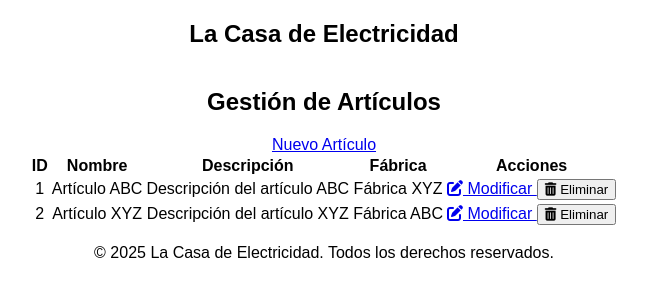
After one commit to vale-guzman/Java_Backend_ByGLOBANT, a Spring app: template SPRING/electricidad/src/main/resources/templates/listaarticulo.html in a window 1280 px wide. The commit adds this page. Shown: the top 300 px of the page, without its empty margins (316-963 px from the left). Run offline with Thymeleaf, Linux system fonts and the light colour scheme; the template is opened without the code that fills it, so the values that code supplies are empty.

Commit message:
Add Templates & Styles

```diff
--- /dev/null
+++ b/SPRING/electricidad/src/main/resources/static/styles.css
@@ -0,0 +1,96 @@
+body {
+
+    font-family: Arial, sans-serif;
+    text-align: center;
+    background-size: cover;
+    color: black;
+    margin: 0;
+    padding: 0;
+    display: flex;
+    flex-direction: column;
+    align-items: center;
+    justify-content: center;
+    height: 100%;
+
+}
+
+.navbar {
+    width: 100%;
+    display: flex;
+    justify-content: right;
+    padding: 15px;
+    /* background: rgba(255, 255, 255, 0.8); */
+    position: absolute;
+    top: 0;
+    left: 0;
+}
+
+.navbar a {
+    text-decoration: none;
+    color: aliceblue;
+    font-weight: normal;
+    margin: 0 10px;
+    padding: 8px 15px;
+    border: 1px solid lightseagreen;
+    border-radius: 5px;
+    background: lightseagreen;
+}
+
+header {
+    /*  background: rgba(255, 255, 255, 0.9); */
+    background-size: cover;
+    height: 80%;
+    display: flex;
+    justify-content: end;
+    margin: 0;
+    padding: 0;
+    /*width: 100%;*/
+}
+
+.container {
+    padding: 0;
+    border-radius: 10px;
+    display: flex;
+    flex-direction: column;
+    align-items: center;
+    justify-content: center;
+    max-width: 500px;
+    width: 100%;
+    margin: 0;
+}
+
+.login-form {
+    width: 100%;
+    margin: 0;
+    padding: 0;
+}
+
+.login-form input {
+    display: block;
+    margin: 10px auto;
+    padding: 12px;
+    width: 90%;
+    max-width: 300px;
+    border: 1px solid #ccc;
+    border-radius: 5px;
+}
+
+.login-form button {
+    padding: 12px 20px;
+    background: lightseagreen;
+    color: aliceblue;
+    border: none;
+    border-radius: 5px;
+    cursor: pointer;
+    width: 90%;
+    max-width: 300px;
+    margin: 0; /* Aumenta el margen entre los botones y el borde */
+}
+
+.separator-image {
+    width: 50%; /* Ajusta el tamaño según lo necesites */
+    max-width: 11%; /* Puedes poner un tamaño máximo */
+    margin: 0; /* Da espacio arriba y abajo de la imagen */
+    /*border-radius: 1px;  Si quieres bordes redondeados en la imagen */
+    padding: 0;
+}
--- /dev/null
+++ b/SPRING/electricidad/src/main/resources/templates/listaarticulo.html
@@ -0,0 +1,83 @@
+<!DOCTYPE html>
+<html lang="es">
+<head>
+    <meta charset="UTF-8">
+    <meta name="viewport" content="width=device-width, initial-scale=1.0">
+    <title>Gestión de Artículos</title>
+    <link rel="stylesheet" href="../static/styles.css">
+    <link rel="stylesheet" href="https://cdnjs.cloudflare.com/ajax/libs/font-awesome/6.0.0-beta3/css/all.min.css">
+</head>
+<body class="lista-articulos">
+
+<!-- Navbar -->
+<header>
+    <nav>
+        <h1>La Casa de Electricidad</h1>
+    </nav>
+</header>
+
+<main class="main-lista-articulos">
+    <section class="form-container">
+        <h2>Gestión de Artículos</h2>
+
+        <!-- Mensajes de éxito o error -->
+        <div class="alert alert-success" id="exito" style="display: none;">¡Operación exitosa!</div>
+        <div class="alert alert-danger" id="error" style="display: none;">¡Hubo un error!</div>
+
+        <a href="#" class="btn">Nuevo Artículo</a>
+
+        <!-- Tabla para mostrar los artículos -->
+        <table class="table lista-articulos-table">
+            <thead>
+                <tr>
+                    <th>ID</th>
+                    <th>Nombre</th>
+                    <th>Descripción</th>
+                    <th>Fábrica</th>
+                    <th>Acciones</th>
+                </tr>
+            </thead>
+            <tbody>
+                <tr>
+                    <td>1</td>
+                    <td>Artículo ABC</td>
+                    <td>Descripción del artículo ABC</td>
+                    <td>Fábrica XYZ</td>
+                    <td>
+                        <a href="#" class="btn btn-edit">
+                            <i class="fas fa-edit"></i> Modificar
+                        </a>
+                        <form action="#" method="POST" style="display: inline;">
+                            <button type="submit" class="btn btn-delete" onclick="return confirm('¿Estás seguro?')">
+                                <i class="fas fa-trash-alt"></i> Eliminar
+                            </button>
+                        </form>
+                    </td>
+                </tr>
+                <tr>
+                    <td>2</td>
+                    <td>Artículo XYZ</td>
+                    <td>Descripción del artículo XYZ</td>
+                    <td>Fábrica ABC</td>
+                    <td>
+                        <a href="#" class="btn btn-edit">
+                            <i class="fas fa-edit"></i> Modificar
+                        </a>
+                        <form action="#" method="POST" style="display: inline;">
+                            <button type="submit" class="btn btn-delete" onclick="return confirm('¿Estás seguro?')">
+                                <i class="fas fa-trash-alt"></i> Eliminar
+                            </button>
+                        </form>
+                    </td>
+                </tr>
+            </tbody>
+        </table>
+    </section>
+</main>
+
+<footer>
+    <p>&copy; 2025 La Casa de Electricidad. Todos los derechos reservados.</p>
+</footer>
+
+</body>
+</html>
```
Also changed, not shown: SPRING/electricidad/src/main/resources/templates/index.html (+24 -3 lines), SPRING/electricidad/src/main/resources/templates/inicio.html (added, +32 -0 lines), SPRING/electricidad/src/main/resources/templates/listafabrica.html (added, +77 -0 lines), SPRING/electricidad/src/main/resources/templates/login.html (added, +36 -0 lines), SPRING/electricidad/src/main/resources/templates/registrousuario.html (added, +43 -0 lines), SPRING/electricidad/src/main/resources/static/img/fondo.png (added).
